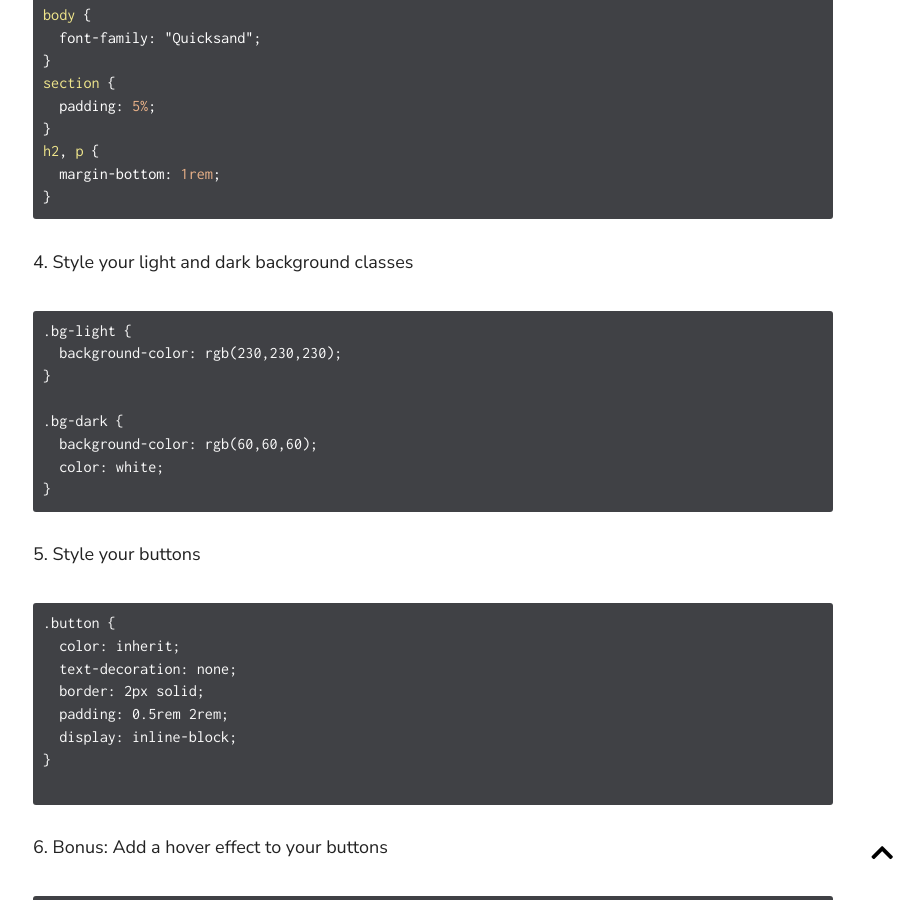
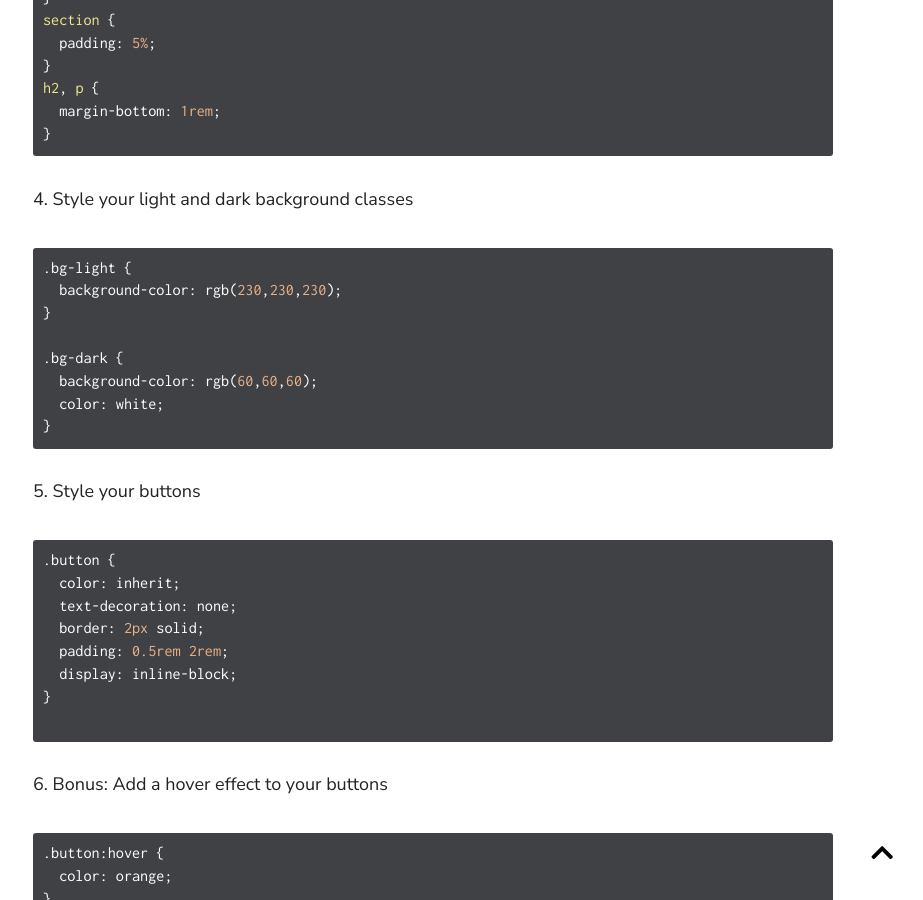
Before and after one commit to tinamayswinkels/7-day-coding, a Jekyll site: the page built from _docs/a-7-Day-Challenge/day-4---advanced-css.md, in a window 1280 px wide and 900 px high, scrolled down 4521 px. Shown: the whole window, without its empty margins (357-1280 px from the left). Built offline with Jekyll 4.4.1, drawn with Linux system fonts in a browser that asks for light colours; nearby versions of some CDN libraries.

Commit message:
Updated '_docs/a-7-Day-Challenge/day-4---advanced-css.md' via CloudCannon

```diff
--- a/_docs/a-7-Day-Challenge/day-4---advanced-css.md
+++ b/_docs/a-7-Day-Challenge/day-4---advanced-css.md
@@ -9,7 +9,7 @@ Today we're going learn how to create structural html elements, and style indivi
 
 {% include youtube.html id="RUEX9trmzUY" %}
 
-> Whoops, there is a typo at 15 minutes -- when you use an element selection ( like a ) and a class selector ( like .button ) it's the class selector styles that will apply\!&nbsp;
+> Whoops, there is a typo at 15 minutes – when you use an element selection ( like a ) and a class selector ( like .button ) it's the class selector styles that will apply\!&nbsp;
 
 ### Activity 1
 
@@ -124,7 +122,7 @@ h2, p {
 
 4\. Style your light and dark background classes&nbsp;
 
-~~~
+~~~css
 .bg-light {
   background-color: rgb(230,230,230);
 }
@@ -137,7 +135,7 @@ h2, p {
 
 5\. Style your buttons&nbsp;
 
-~~~
+~~~css
 .button {
   color: inherit;
   text-decoration: none;
```
Also changed, not shown: other parts of _docs/a-7-Day-Challenge/day-4---advanced-css.md (+0 -2 lines).
